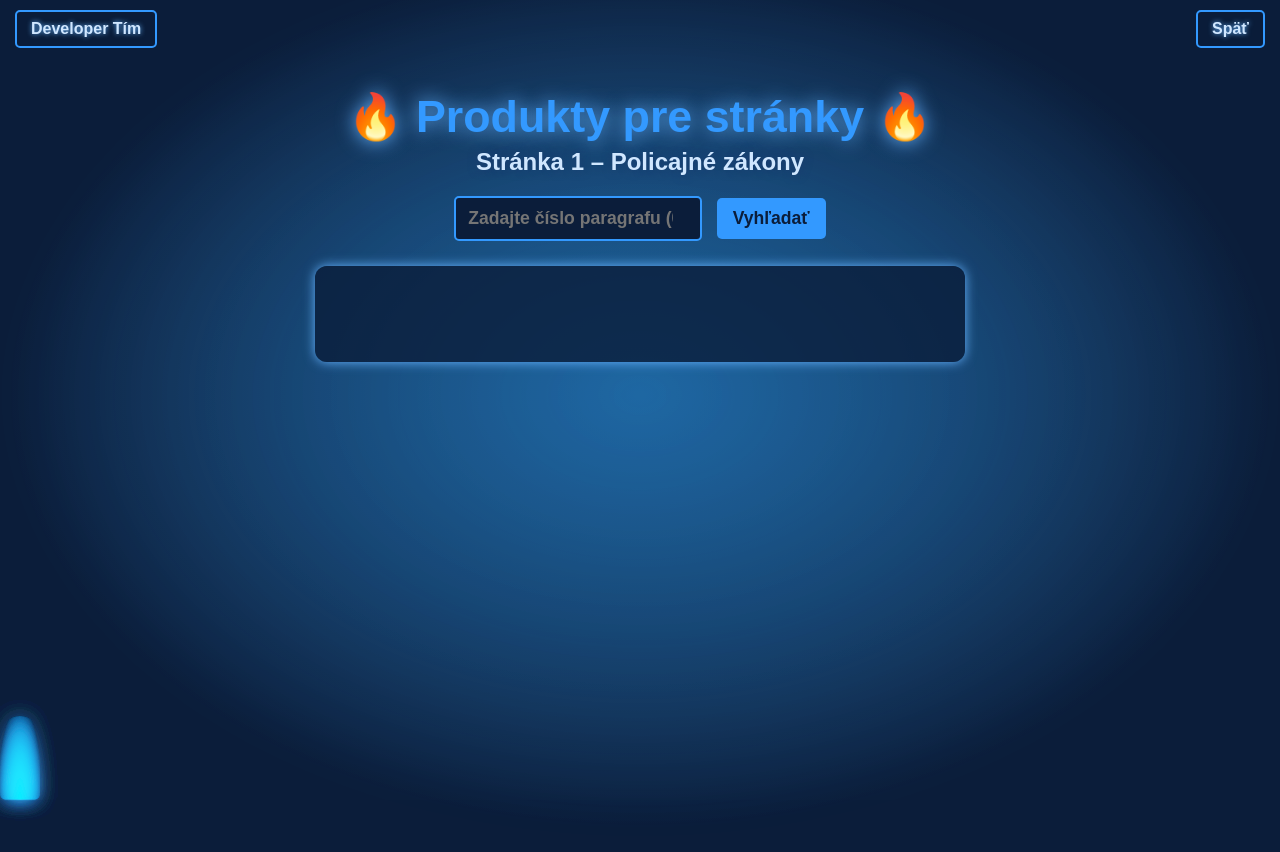
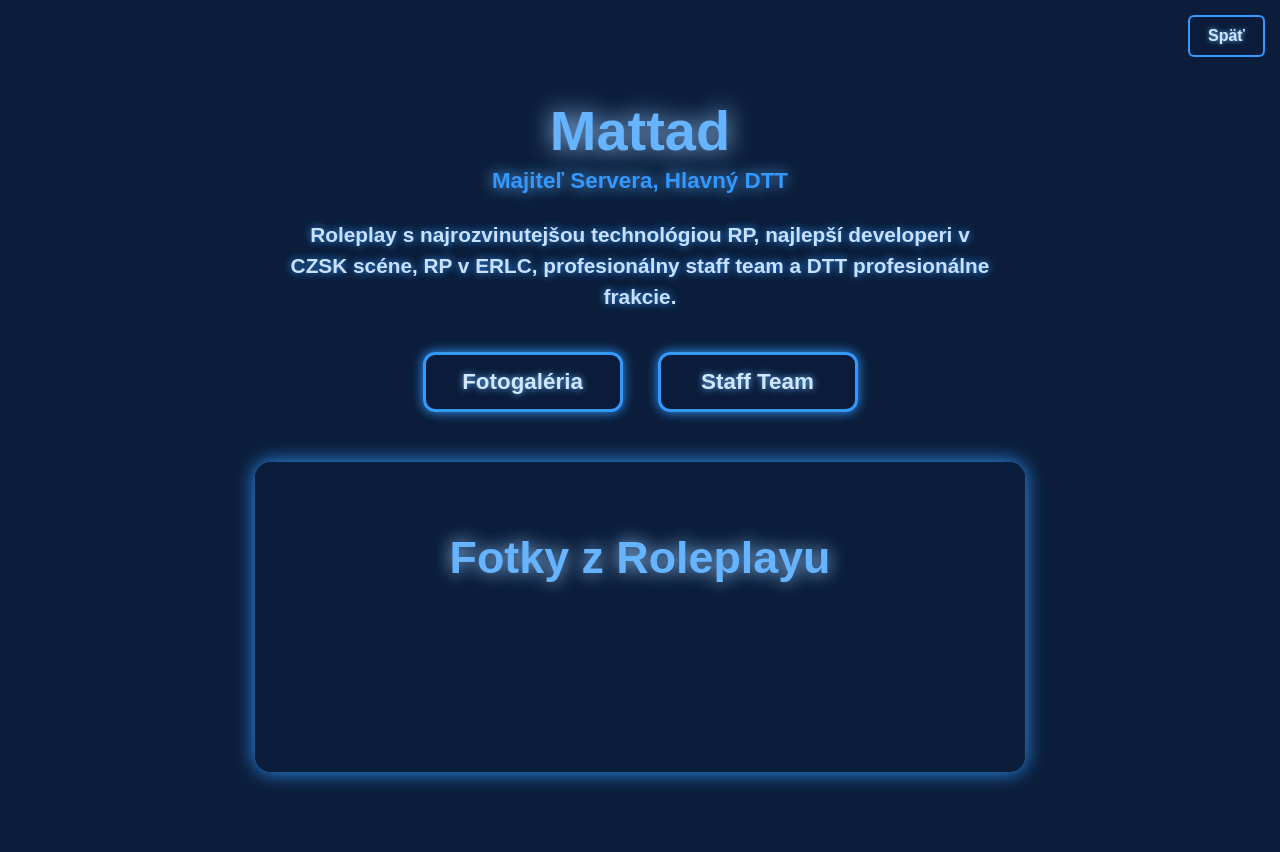
Before and after one commit to mattadix/WESK-Staff, a website: page tst.html in a window 1280 px wide. Before the commit the page ends 800 px from the top, so only its background shows below. Drawn offline with Linux system fonts and the light colour scheme.

Commit message:
Update tst.html

```diff
--- a/tst.html
+++ b/tst.html
@@ -3,264 +3,379 @@
 <head>
 <meta charset="UTF-8" />
 <meta name="viewport" content="width=device-width, initial-scale=1" />
-<title>Produkty pre stránky</title>
+<title>West Slovakia Roleplay</title>
 <style>
-    /* Farby inšpirované tmavomodrými tónmi */
+    /* Tmavomodré pozadie s jemnou hviezdnou animáciou */
     body {
         margin: 0;
         font-family: Arial, sans-serif;
-        background: #0b1d3a; /* tmavomodrá základná farba */
-        color: #d0e7ff; /* svetlomodrý text */
+        background: #0b1d3a;
+        color: #d0e7ff;
         text-align: center;
         padding-top: 60px;
+        overflow: hidden;
         position: relative;
-        overflow-x: hidden;
+        user-select: none;
     }
 
-    /* Animované ohníky pre tmavomodré plamene */
-    body::before {
-        content: "";
+    /* Horné tlačidlo späť vpravo */
+    .back-button {
         position: fixed;
-        top: 0; left: 0;
-        width: 100%; height: 100%;
-        pointer-events: none;
-        background:
-            radial-gradient(ellipse at center, rgba(0, 150, 255, 0.3) 0%, transparent 70%),
-            radial-gradient(ellipse at center, rgba(100, 180, 255, 0.2) 0%, transparent 70%);
-        animation: flickerFlame 3s infinite alternate;
-        mix-blend-mode: screen;
-        z-index: -2;
-    }
-
-    /* Viac malých modrých plameňov */
-    .fire {
-        position: fixed;
-        bottom: 0;
-        width: 40px;
-        height: 80px;
-        background: radial-gradient(ellipse at bottom, #0080ff 0%, transparent 80%);
-        filter: drop-shadow(0 0 10px #0059b3);
-        animation: flickerFlame 1.5s infinite alternate;
-        opacity: 0.7;
-        border-radius: 20px 20px 5px 5px;
-        mix-blend-mode: screen;
-        pointer-events: none;
-        z-index: -1;
-    }
-    .fire:nth-child(1) { left: 5%; animation-delay: 0s; }
-    .fire:nth-child(2) { left: 15%; animation-delay: 0.5s; height: 70px; }
-    .fire:nth-child(3) { left: 30%; animation-delay: 0.2s; height: 75px; }
-    .fire:nth-child(4) { left: 50%; animation-delay: 0.7s; height: 85px; }
-    .fire:nth-child(5) { left: 70%; animation-delay: 0.4s; height: 65px; }
-    .fire:nth-child(6) { left: 85%; animation-delay: 0.3s; height: 80px; }
-
-    @keyframes flickerFlame {
-        0% {
-            transform: scaleY(1) translateY(0);
-            opacity: 0.6;
-            filter: drop-shadow(0 0 6px #0059b3);
-        }
-        50% {
-            transform: scaleY(1.1) translateY(-5px);
-            opacity: 0.8;
-            filter: drop-shadow(0 0 12px #3399ff);
-        }
-        100% {
-            transform: scaleY(1) translateY(0);
-            opacity: 0.6;
-            filter: drop-shadow(0 0 6px #0059b3);
-        }
-    }
-
-    /* Horné tlačidlá */
-    .top-buttons {
-        position: fixed;
-        top: 10px;
-        width: 100%;
-        display: flex;
-        justify-content: space-between;
-        padding: 0 15px;
-        box-sizing: border-box;
-        z-index: 10;
-    }
-    .top-buttons button {
-        background-color: rgba(11, 29, 58, 0.8);
+        top: 15px;
+        right: 15px;
+        background-color: rgba(11, 29, 58, 0.85);
+        border: 2px solid #3399ff;
         color: #d0e7ff;
-        border: 2px solid #3399ff;
-        padding: 8px 14px;
-        border-radius: 5px;
+        font-weight: 700;
+        padding: 10px 18px;
+        border-radius: 6px;
         cursor: pointer;
         font-size: 1em;
-        font-weight: 600;
         text-shadow: 0 0 5px #66b3ff;
         transition: background-color 0.3s, color 0.3s;
+        z-index: 20;
     }
-    .top-buttons button:hover {
+    .back-button:hover {
         background-color: #3399ff;
         color: #0b1d3a;
         border-color: #d0e7ff;
     }
 
-    /* Developer tím okno */
-    #developerInfo {
-        display: none;
-        background-color: rgba(11, 29, 58, 0.9);
-        padding: 20px;
-        border-radius: 10px;
-        max-width: 320px;
-        margin: 30px auto 0;
-        text-align: center;
-        box-shadow: 0 0 15px #3399ff;
-        font-weight: 600;
-    }
-    #developerInfo h3 {
-        margin: 0;
-        color: #3399ff;
-        text-shadow: 0 0 7px #66b3ff;
-        font-size: 1.6em;
-    }
-    #developerInfo p {
-        margin: 8px 0;
-        font-size: 1.1em;
-        color: #d0e7ff;
-        text-shadow: 0 0 3px #1a3a6f;
-    }
-    #developerInfo img {
-        width: 100px;
-        height: 100px;
-        border-radius: 50%;
-        object-fit: cover;
-        margin-top: 15px;
-        border: 3px solid #3399ff;
-        box-shadow: 0 0 10px #66b3ff;
+    /* Hlavný veľký názov umeleckého mena */
+    h1#artistName {
+        font-size: 3.5em;
+        font-weight: 900;
+        color: #66b3ff;
+        text-shadow: 0 0 25px #99ccff;
+        margin-bottom: 5px;
+        user-select: text;
     }
 
-    /* Hlavné titulky */
-    h1 {
-        font-size: 2.8em;
+    /* Výrazná pozícia majiteľa */
+    p#ownerRole {
+        font-size: 1.4em;
+        font-weight: 700;
         color: #3399ff;
-        text-shadow: 0 0 20px #66b3ff;
-        margin-bottom: 5px;
-    }
-    h2 {
-        color: #d0e7ff;
-        text-shadow: 0 0 10px #1a3a6f;
+        text-shadow: 0 0 15px #66b3ff;
         margin-top: 0;
-        margin-bottom: 20px;
-        font-weight: 600;
+        margin-bottom: 25px;
+        user-select: text;
     }
 
-    /* Vyhľadávacia sekcia */
-    .search-box {
-        margin-top: 20px;
+    /* Popis servera */
+    #description {
+        max-width: 700px;
+        margin: 0 auto 40px auto;
+        font-size: 1.3em;
+        line-height: 1.5;
+        font-weight: 600;
+        color: #c9e0ff;
+        text-shadow: 0 0 8px #3399ff;
+        user-select: text;
     }
-    input[type=number] {
-        padding: 10px 12px;
-        font-size: 1.1em;
-        border-radius: 5px;
-        border: 2px solid #3399ff;
-        width: 220px;
-        max-width: 90%;
-        font-weight: 600;
-        background-color: #0b1d3a;
+
+    /* Kontajner pre hlavné tlačidlá */
+    #mainButtons {
+        display: flex;
+        justify-content: center;
+        gap: 35px;
+        margin-bottom: 50px;
+        flex-wrap: wrap;
+        user-select: none;
+    }
+
+    /* Štýl tlačidiel */
+    button.main-btn {
+        background-color: rgba(11, 29, 58, 0.85);
+        border: 3px solid #3399ff;
         color: #d0e7ff;
-        text-align: center;
-        outline: none;
-        transition: border-color 0.3s, background-color 0.3s;
+        font-weight: 700;
+        font-size: 1.4em;
+        padding: 14px 30px;
+        border-radius: 12px;
+        cursor: pointer;
+        text-shadow: 0 0 7px #66b3ff;
+        transition: background-color 0.3s, color 0.3s;
+        min-width: 200px;
+        box-shadow: 0 0 12px #3399ff;
+        position: relative;
+        overflow: hidden;
     }
-    input[type=number]:focus {
-        border-color: #d0e7ff;
-        background-color: #1a3a6f;
-    }
-    button.search {
-        padding: 10px 16px;
-        font-size: 1.1em;
-        border: none;
-        border-radius: 5px;
+    button.main-btn:hover {
         background-color: #3399ff;
         color: #0b1d3a;
-        font-weight: 700;
-        cursor: pointer;
-        margin-left: 10px;
-        transition: background-color 0.3s;
-    }
-    button.search:hover {
-        background-color: #66b3ff;
-        color: #0b1d3a;
+        border-color: #c9e0ff;
+        box-shadow: 0 0 20px #99ccff;
     }
 
-    #result {
-        margin-top: 25px;
-        font-size: 1.25em;
-        background: rgba(11, 29, 58, 0.8);
-        padding: 18px 25px;
-        border-radius: 12px;
-        max-width: 600px;
-        margin-left: auto;
-        margin-right: auto;
-        box-shadow: 0 0 12px #66b3ff;
-        min-height: 60px;
+    /* Obsah panelu pod tlačidlami */
+    #contentPanel {
+        max-width: 720px;
+        margin: 0 auto 80px auto;
+        background-color: rgba(11,29,58,0.9);
+        padding: 30px 25px;
+        border-radius: 16px;
+        box-shadow: 0 0 20px #3399ff;
+        min-height: 250px;
+        color: #d0e7ff;
         font-weight: 600;
+        font-size: 1.4em;
+        user-select: text;
+        position: relative;
+    }
+
+    /* Fotogaléria text */
+    #galleryText {
+        font-size: 2em;
+        font-weight: 700;
+        color: #66b3ff;
+        text-shadow: 0 0 18px #99ccff;
+        margin-top: 40px;
+        user-select: none;
+    }
+
+    /* Staff team animácia rakety s hviezdami */
+    #staffContent {
+        position: relative;
+        height: 250px;
+        overflow: hidden;
+        background: radial-gradient(ellipse at center, #001029 30%, #0b1d3a 90%);
+        border-radius: 16px;
+        box-shadow: 0 0 25px #3399ff inset;
+        user-select: none;
+    }
+
+    /* Raketa */
+    #rocket {
+        position: absolute;
+        bottom: 20px;
+        left: 50%;
+        transform: translateX(-50%);
+        width: 70px;
+        height: 140px;
+        background: linear-gradient(45deg, #66b3ff 0%, #1a3a6f 100%);
+        border-radius: 35px 35px 20px 20px;
+        box-shadow: 0 0 15px #99ccff;
+        animation: rocketMove 3s linear infinite;
+        z-index: 10;
+        clip-path: polygon(
+            50% 0%,
+            90% 30%,
+            70% 90%,
+            90% 100%,
+            10% 100%,
+            30% 90%,
+            10% 30%
+        );
+        filter: drop-shadow(0 0 10px #66b3ff);
+    }
+
+    /* Plamene pod raketou */
+    #rocketFlames {
+        position: absolute;
+        bottom: 0;
+        left: 50%;
+        transform: translateX(-50%);
+        width: 30px;
+        height: 40px;
+        background: radial-gradient(ellipse at center, #66b3ff 0%, transparent 70%);
+        filter: drop-shadow(0 0 12px #3399ff);
+        border-radius: 15px;
+        animation: flamesFlicker 1.5s ease-in-out infinite;
+        z-index: 9;
+    }
+
+    /* Hviezdy na pozadí staff */
+    #starsContainer {
+        position: absolute;
+        top: 0; left: 0;
+        width: 100%; height: 100%;
+        overflow: hidden;
+        pointer-events: none;
+        z-index: 1;
+    }
+
+    .star {
+        position: absolute;
+        background: white;
+        border-radius: 50%;
+        opacity: 0.9;
+        filter: drop-shadow(0 0 3px #99ccff);
+        animation-name: starFly;
+        animation-timing-function: linear;
+        animation-iteration-count: infinite;
+    }
+
+    /* Rôzne veľkosti hviezd */
+    .star.small {
+        width: 2px;
+        height: 2px;
+    }
+    .star.medium {
+        width: 4px;
+        height: 4px;
+    }
+    .star.large {
+        width: 6px;
+        height: 6px;
+    }
+
+    /* Animácia rakety hore a dole */
+    @keyframes rocketMove {
+        0% { bottom: 20px; }
+        50% { bottom: 50px; }
+        100% { bottom: 20px; }
+    }
+
+    /* Animácia plameňov */
+    @keyframes flamesFlicker {
+        0%, 100% { opacity: 0.7; transform: scaleY(1); }
+        50% { opacity: 1; transform: scaleY(1.3) translateY(5px); }
+    }
+
+    /* Hviezdy letia zhora dole */
+    @keyframes starFly {
+        0% {
+            top: -10px;
+            opacity: 1;
+        }
+        100% {
+            top: 260px;
+            opacity: 0;
+        }
+    }
+
+    /* Text "Nedostupné" a "Pracuje sa na tom..." */
+    #staffUnavailable {
+        position: absolute;
+        top: 50%;
+        left: 50%;
+        transform: translate(-50%, -50%);
+        color: #99ccff;
+        text-shadow: 0 0 10px #66b3ff;
+        font-size: 2em;
+        font-weight: 700;
+        user-select: none;
+    }
+    #workingText {
+        position: absolute;
+        bottom: 15px;
+        right: 20px;
+        font-weight: 900;
+        font-size: 0.9em;
+        color: #3399ff;
+        text-shadow: 0 0 5px #66b3ff;
+        font-style: italic;
+        user-select: none;
     }
 </style>
 </head>
 <body>
 
-<div class="top-buttons">
-    <button onclick="showDeveloper()">Developer Tím</button>
-    <button onclick="window.location.href='main.html'">Späť</button>
+<!-- Tlačidlo späť -->
+<button class="back-button" onclick="window.location.href='main.html'">Späť</button>
+
+<!-- Hlavné info -->
+<h1 id="artistName">Mattad</h1>
+<p id="ownerRole">Majiteľ Servera, Hlavný DTT</p>
+
+<div id="description">
+    Roleplay s najrozvinutejšou technológiou RP, najlepší developeri v CZSK scéne, RP v ERLC, profesionálny staff team a DTT profesionálne frakcie.
 </div>
 
-<h1>🔥 Produkty pre stránky 🔥</h1>
-<h2>Stránka 1 – Policajné zákony</h2>
-
-<div id="developerInfo">
-    <h3>mattadixx</h3>
-    <p>Vytvoril stránku</p>
-    <p>Nascriptoval</p>
-    <img src="A584F611-84BD-4DD4-9D10-BF9FD5A55CDD.jpeg" alt="Profilovka" />
+<!-- Tlačidlá pre Fotogalériu a Staff Team -->
+<div id="mainButtons">
+    <button class="main-btn" id="btnGallery" onclick="showGallery()">Fotogaléria</button>
+    <button class="main-btn" id="btnStaff" onclick="showStaff()">Staff Team</button>
 </div>
 
-<div class="search-box">
-    <input type="number" id="paragrafInput" placeholder="Zadajte číslo paragrafu (0-20)" min="0" max="20" />
-    <button class="search" onclick="vyhladaj()">Vyhľadať</button>
+<!-- Obsahová sekcia -->
+<div id="contentPanel">
+    <!-- Sem sa dynamicky vloží obsah -->
 </div>
 
-<div id="result"></div>
+<script>
+    const contentPanel = document.getElementById('contentPanel');
 
-<!-- Animované ohníky - nie ako text -->
-<div class="fire"></div>
-<div class="fire"></div>
-<div class="fire"></div>
-<div class="fire"></div>
-<div class="fire"></div>
-<div class="fire"></div>
+    // Vyčistí obsah panelu
+    function clearContent() {
+        contentPanel.innerHTML = '';
+    }
 
-<script>
-const paragrafy = {
-    0: "§0 – Úvodné ustanovenia Trestného zákona.",
-    1: "§1 – Účel Trestného zákona.",
-    2: "§2 – Základné zásady trestného práva.",
-    3: "§3 – Trestný čin.",
-    4: "§4 – Páchateľ trestného činu.",
-    5: "§5 – Pokus trestného činu.",
-    6: "§6 – Príprava na trestný čin.",
-    7: "§7 – Účasť na trestnom čine.",
-    8: "§8 – Zodpovednosť za trestný čin.",
-    9: "§9 – Zavinenie.",
-    10: "§10 – Nedbanlivosť.",
-    11: "§11 – Oprávnené použitie zbrane.",
-    12: "§12 – Nutná obrana.",
-    13: "§13 – Krajné núdza.",
-    14: "§14 – Okolnosti vylučujúce protiprávnosť.",
-    15: "§15 – Spolupáchateľstvo.",
-    16: "§16 – Organizovaná skupina.",
-    17: "§17 – Recidíva.",
-    18: "§18 – Premlčanie trestného stíhania.",
-    19: "§19 – Účinná ľútosť.",
-    20: "§20 – Trestnosť prípravy a pokusu."
-};
+    // Zobrazenie fotogalérie
+    function showGallery() {
+        clearContent();
+        const galleryText = document.createElement('div');
+        galleryText.id = 'galleryText';
+        galleryText.textContent = 'Fotky z Roleplayu';
+        contentPanel.appendChild(galleryText);
+    }
 
-function vyhladaj() {
-    const cislo = document.getElementById("paragrafInput").value;
-    const resultDiv = document.get
+    // Zobrazenie staff team s raketovou animáciou a hviezdami
+    function showStaff() {
+        clearContent();
+
+        // Hlavný kontajner staff
+        const staffDiv = document.createElement('div');
+        staffDiv.id = 'staffContent';
+
+        // Raketa
+        const rocket = document.createElement('div');
+        rocket.id = 'rocket';
+
+        // Plamene pod raketou
+        const flames = document.createElement('div');
+        flames.id = 'rocketFlames';
+
+        // Kontajner hviezd
+        const starsContainer = document.createElement('div');
+        starsContainer.id = 'starsContainer';
+
+        // Vytvoríme 30 hviezd náhodnej veľkosti a polohy
+        const starSizes = ['small', 'medium', 'large'];
+        for (let i = 0; i < 30; i++) {
+            const star = document.createElement('div');
+            star.classList.add('star');
+
+            // Náhodná veľkosť
+            const size = starSizes[Math.floor(Math.random() * starSizes.length)];
+            star.classList.add(size);
+
+            // Náhodná horizontálna pozícia (0% až 100%)
+            star.style.left = Math.random() * 100 + '%';
+
+            // Náhodná animácia dĺžka a oneskorenie aby hviezdy leteli rôznou rýchlosťou a neprišli naraz
+            const duration = 3000 + Math.random() * 2000; // 3-5 sekúnd
+            const delay = Math.random() * 3000; // 0-3 sekundy
+
+            star.style.animationDuration = duration + 'ms';
+            star.style.animationDelay = delay + 'ms';
+
+            starsContainer.appendChild(star);
+        }
+
+        // Text "Nedostupné"
+        const unavailableText = document.createElement('div');
+        unavailableText.id = 'staffUnavailable';
+        unavailableText.textContent = 'Nedostupné';
+
+        // Text "Pracuje sa na tom..."
+        const workingText = document.createElement('div');
+        workingText.id = 'workingText';
+        workingText.textContent = 'Pracuje sa na tom…';
+
+        staffDiv.appendChild(starsContainer);
+        staffDiv.appendChild(rocket);
+        staffDiv.appendChild(flames);
+        staffDiv.appendChild(unavailableText);
+        staffDiv.appendChild(workingText);
+
+        contentPanel.appendChild(staffDiv);
+    }
+
+    // Na začiatku ukážeme Fotogalériu ako prázdnu
+    showGallery();
+</script>
+
+</body>
+</html>
```
